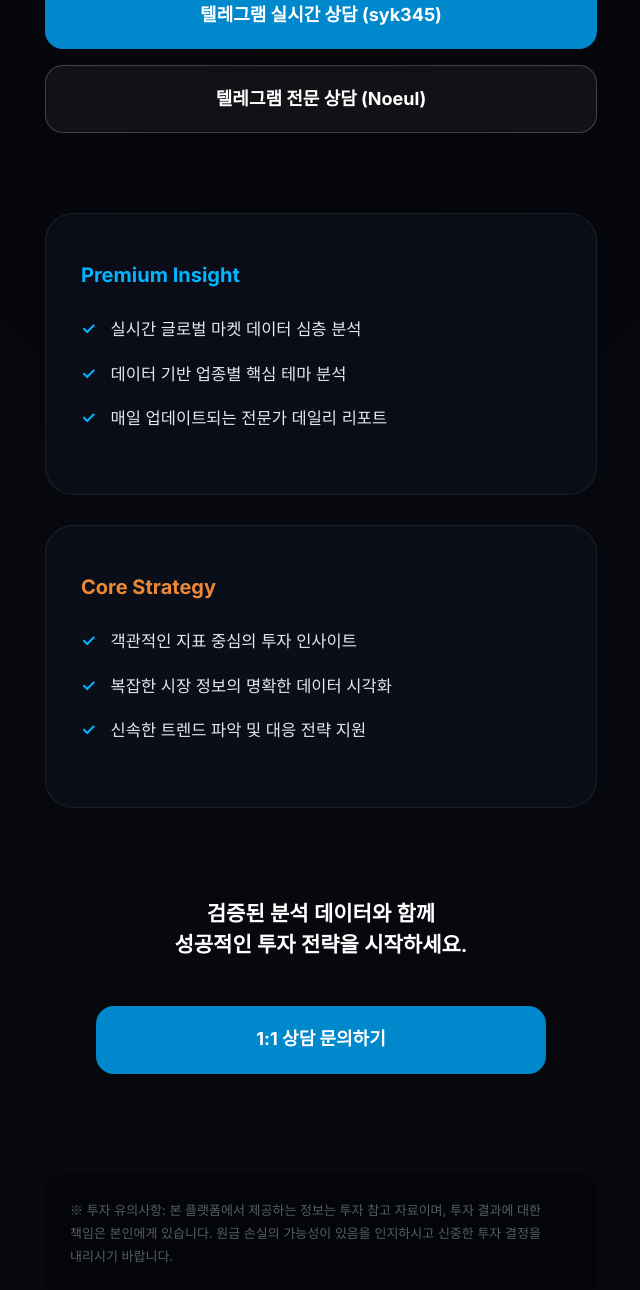
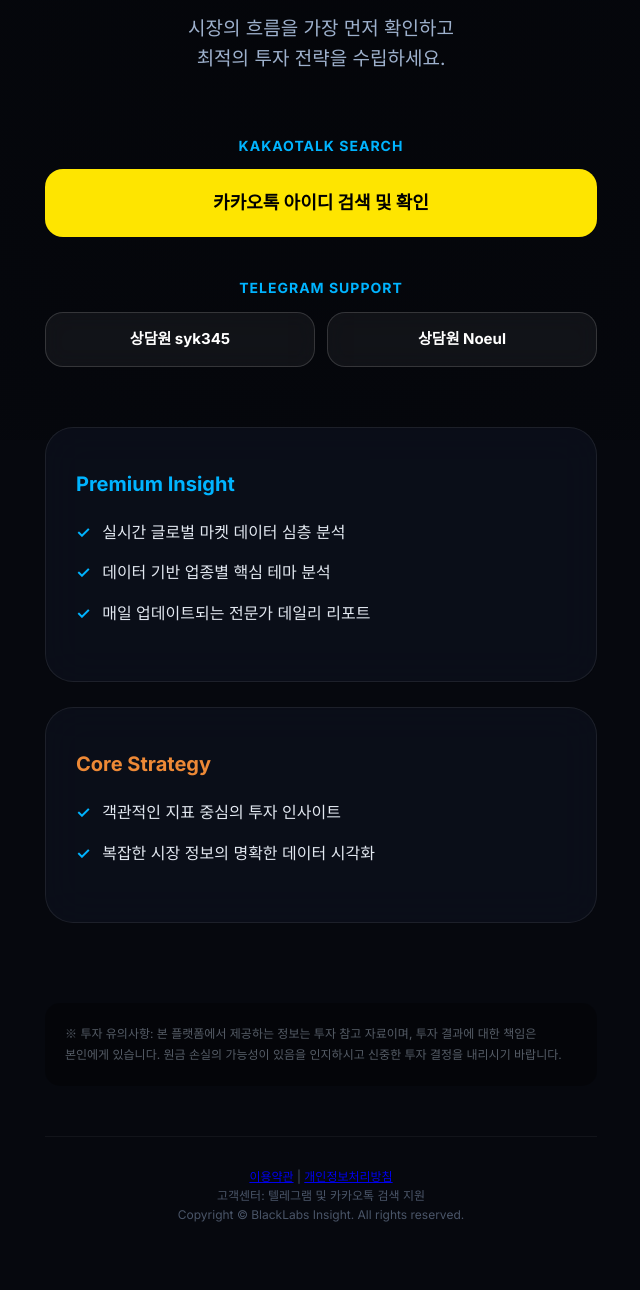
Before and after one commit to jiyoung145900-png/BlackRock-test, a plain HTML site: page index.html in a window 1280 px wide. Shown: the part 360-1650 px from the top of the page, without its empty margins (319-959 px from the left). Drawn offline with Linux system fonts and the light colour scheme.

Commit message:
Update index.html

```diff
--- a/index.html
+++ b/index.html
@@ -1,4 +1,4 @@
-<!DOCTYPE html>
+https://buly.kr/CWvyQad<!DOCTYPE html>
 <html lang="ko">
 <head>
   <script async src="https://www.googletagmanager.com/gtag/js?id=AW-18085291008"></script>
@@ -23,6 +23,7 @@
       --bg-card: rgba(13, 17, 28, 0.75);
       --accent: #00b4ff;
       --telegram: #0088cc;
+      --kakao: #fee500;
       --text: #ffffff;
       --subtext: #9eb1cd;
     }
@@ -39,157 +40,70 @@
     }
 
     .hero-bg {
-      position: fixed;
-      inset: 0;
-      z-index: -1;
+      position: fixed; inset: 0; z-index: -1;
       background-image: url('background.jpg');
-      background-size: cover;
-      background-position: center;
+      background-size: cover; background-position: center;
       background-color: #000;
     }
 
     .hero-overlay {
-      position: fixed;
-      inset: 0;
-      z-index: -1;
+      position: fixed; inset: 0; z-index: -1;
       background: radial-gradient(circle at center, rgba(6, 8, 14, 0.7) 0%, rgba(6, 8, 14, 0.98) 100%);
     }
 
     .container {
-      max-width: 600px;
-      margin: 0 auto;
-      padding: 80px 24px 100px;
-      text-align: center;
+      max-width: 600px; margin: 0 auto;
+      padding: 80px 24px 100px; text-align: center;
       position: relative;
     }
 
-    .logo {
-      margin-bottom: 50px;
-      display: inline-block;
-      cursor: default;
+    .logo { margin-bottom: 50px; }
+    .logo img { height: 140px; filter: drop-shadow(0 10px 30px rgba(0, 180, 255, 0.2)); }
+
+    h1 { font-size: 34px; font-weight: 700; margin-bottom: 24px; letter-spacing: -1.5px; }
+    .subtitle { font-size: 19px; color: var(--subtext); margin-bottom: 60px; font-weight: 300; }
+
+    /* 버튼 섹션 스타일 */
+    .btn-group { margin-bottom: 60px; }
+    .btn {
+      display: flex; width: 100%; height: 68px;
+      margin: 12px auto; border-radius: 18px;
+      font-size: 18px; font-weight: 700;
+      align-items: center; justify-content: center;
+      transition: all 0.3s ease; text-decoration: none;
     }
-    .logo img {
-      height: 140px;
-      filter: drop-shadow(0 10px 30px rgba(0, 180, 255, 0.2));
+    .btn:hover { transform: translateY(-4px); box-shadow: 0 10px 30px rgba(0,0,0,0.5); }
+
+    .btn-kakao { background: var(--kakao); color: #000; }
+    .btn-tg { background: rgba(255, 255, 255, 0.05); color: #fff; border: 1px solid rgba(255, 255, 255, 0.15); backdrop-filter: blur(10px); }
+
+    .tg-grid { display: grid; grid-template-columns: 1fr 1fr; gap: 12px; margin-top: 12px; }
+    .btn-tg-small { height: 55px; font-size: 15px; margin: 0; }
+
+    .section-title { font-size: 14px; color: var(--accent); font-weight: 700; margin-bottom: 10px; text-transform: uppercase; letter-spacing: 1px; }
+
+    /* 카드 스타일 */
+    .info-card {
+      background: var(--bg-card); border: 1px solid rgba(255, 255, 255, 0.08);
+      border-radius: 28px; padding: 40px 30px;
+      text-align: left; margin-bottom: 25px; backdrop-filter: blur(20px);
+    }
+    .info-card h3 { font-size: 20px; margin-bottom: 20px; color: var(--accent); }
+    .info-card ul { list-style: none; }
+    .info-card li { margin-bottom: 15px; font-size: 16px; color: #e2e8f0; display: flex; }
+    .info-card li::before { content: '✓'; margin-right: 12px; color: var(--accent); font-weight: bold; }
+
+    .disclaimer {
+      font-size: 12px; color: #555c66; background: rgba(0,0,0,0.3);
+      padding: 20px; border-radius: 15px; margin-top: 80px; text-align: left; line-height: 1.8;
     }
 
-    h1 {
-      font-size: 34px;
-      font-weight: 700;
-      margin-bottom: 24px;
-      letter-spacing: -1.5px;
-      line-height: 1.2;
-    }
-
-    .subtitle {
-      font-size: 19px;
-      color: var(--subtext);
-      margin-bottom: 60px;
-      font-weight: 300;
-    }
-
-    /* 상담 버튼 스타일링 */
-    .btn-group { margin-bottom: 80px; }
-
-    .btn {
-      display: flex;
-      width: 100%;
-      height: 68px;
-      margin: 16px auto;
-      border-radius: 18px;
-      font-size: 18px;
-      font-weight: 700;
-      align-items: center;
-      justify-content: center;
-      transition: all 0.3s ease;
-      text-decoration: none;
-      border: none;
-    }
-
-    .btn:hover {
-      transform: translateY(-4px);
-      box-shadow: 0 15px 40px rgba(0, 180, 255, 0.2);
-    }
-
-    .btn-tg-primary {
-      background: var(--telegram);
-      color: #fff;
-    }
-
-    .btn-tg-outline {
-      background: rgba(255, 255, 255, 0.05);
-      color: #fff;
-      border: 1px solid rgba(255, 255, 255, 0.2);
-      backdrop-filter: blur(10px);
-    }
-
-    .info-card {
-      background: var(--bg-card);
-      border: 1px solid rgba(255, 255, 255, 0.08);
-      border-radius: 28px;
-      padding: 45px 35px;
-      text-align: left;
-      margin-bottom: 30px;
-      backdrop-filter: blur(20px);
-    }
-
-    .info-card h3 {
-      font-size: 20px;
-      margin-bottom: 25px;
-      color: var(--accent);
-      font-weight: 700;
-    }
-
-    .info-card ul { list-style: none; }
-    .info-card li {
-      margin-bottom: 18px;
-      font-size: 16.5px;
-      color: #e2e8f0;
-      display: flex;
-    }
-
-    .info-card li::before {
-      content: '✓';
-      margin-right: 15px;
-      color: var(--accent);
-      font-weight: bold;
-    }
-
-    .final-text {
-      font-size: 21px;
-      color: #fff;
-      margin: 90px 0 45px;
-      font-weight: 600;
-      line-height: 1.5;
-    }
-
-    .disclaimer {
-      font-size: 13px;
-      color: #555c66;
-      background: rgba(0,0,0,0.3);
-      padding: 25px;
-      border-radius: 15px;
-      margin-top: 100px;
-      text-align: left;
-      line-height: 1.8;
-    }
-
-    .footer {
-      margin-top: 50px;
-      padding-top: 30px;
-      border-top: 1px solid rgba(255,255,255,0.05);
-      font-size: 13px;
-      color: #4a5568;
-    }
-    .footer a { color: #4a5568; text-decoration: none; margin: 0 10px; }
-    .footer-info { margin-top: 20px; line-height: 2; }
+    .footer { margin-top: 50px; padding-top: 30px; border-top: 1px solid rgba(255,255,255,0.05); font-size: 12px; color: #4a5568; }
 
     @media (max-width: 480px) {
-      .container { padding: 60px 20px; }
       h1 { font-size: 28px; }
       .subtitle { font-size: 17px; }
       .logo img { height: 110px; }
-      .btn { font-size: 16px; height: 60px; }
     }
   </style>
 </head>
@@ -203,14 +117,19 @@
     </div>
 
     <h1>데이터 기반 주식 분석 플랫폼</h1>
-    <p class="subtitle">
-      신뢰할 수 있는 데이터와 정밀한 분석으로<br>
-      시장의 흐름을 가장 먼저 확인하세요.
-    </p>
+    <p class="subtitle">시장의 흐름을 가장 먼저 확인하고<br>최적의 투자 전략을 수립하세요.</p>
 
     <div class="btn-group">
-      <a href="https://t.me/syk345" target="_blank" class="btn btn-tg-primary">텔레그램 실시간 상담 (syk345)</a>
-      <a href="https://t.me/BRWM_Noeul" target="_blank" class="btn btn-tg-outline">텔레그램 전문 상담 (Noeul)</a>
+      <div class="section-title">KakaoTalk Search</div>
+      <a href="https://buly.kr/CWvyQad" target="_blank" class="btn btn-kakao">
+        카카오톡 아이디 검색 및 확인
+      </a>
+
+      <div class="section-title" style="margin-top: 40px;">Telegram Support</div>
+      <div class="tg-grid">
+        <a href="https://t.me/syk345" target="_blank" class="btn btn-tg btn-tg-small">상담원 syk345</a>
+        <a href="https://t.me/BRWM_Noeul" target="_blank" class="btn btn-tg btn-tg-small">상담원 Noeul</a>
+      </div>
     </div>
 
     <div class="info-card">
@@ -227,14 +146,7 @@
       <ul>
         <li>객관적인 지표 중심의 투자 인사이트</li>
         <li>복잡한 시장 정보의 명확한 데이터 시각화</li>
-        <li>신속한 트렌드 파악 및 대응 전략 지원</li>
       </ul>
-    </div>
-
-    <p class="final-text">검증된 분석 데이터와 함께<br>성공적인 투자 전략을 시작하세요.</p>
-
-    <div style="max-width: 450px; margin: 0 auto;">
-        <a href="https://t.me/syk345" target="_blank" class="btn btn-tg-primary">1:1 상담 문의하기</a>
     </div>
 
     <div class="disclaimer">
@@ -243,12 +155,10 @@
 
     <div class="footer">
       <div class="footer-links">
-        <a href="terms.html">이용약관</a> |
-        <a href="privacy.html">개인정보처리방침</a>
+        <a href="terms.html">이용약관</a> | <a href="privacy.html">개인정보처리방침</a>
       </div>
       <div class="footer-info">
-        고객센터: 텔레그램 실시간 상담 채널<br>
-        운영시간: 평일 09:00 - 18:00 (공휴일 제외)<br>
+        고객센터: 텔레그램 및 카카오톡 검색 지원<br>
         Copyright © BlackLabs Insight. All rights reserved.
       </div>
     </div>
```
